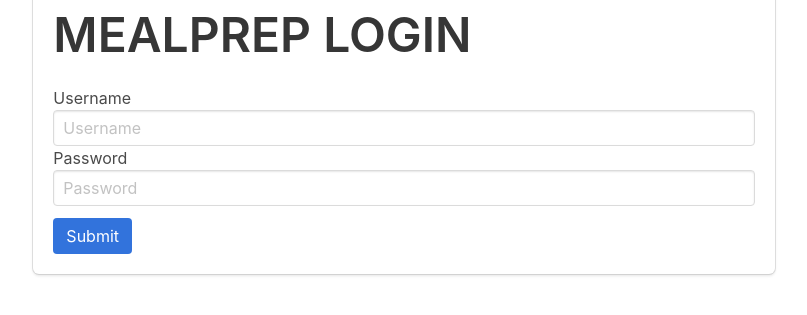
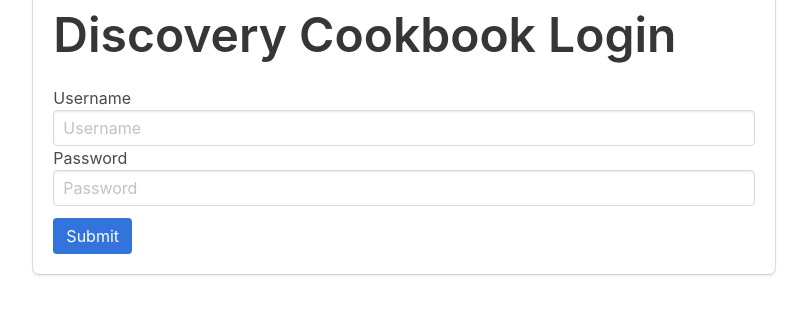
Before and after one commit to erikqu/MealApplication, a Flask app: page / in a window 1280 px wide. Shown: the top 315 px of the page, without its empty margins (236-1043 px from the left). Run offline with Flask 2, Linux system fonts and the light colour scheme.

Commit message:
changed login header to Discovery Cookbook Login

```diff
--- a/templates/login.html
+++ b/templates/login.html
@@ -12,7 +12,7 @@
 
 <div class = "columns is-centered">
 <div class = "box is-half">
-        <h1 class = "title is-1"> MEALPREP LOGIN </h1>
+        <h1 class = "title is-1"> Discovery Cookbook Login </h1>
         {% if loginfail%}
             <h2 class = "title is-5" style="color: red"> LOGIN FAILURE </h1>
         {% endif %}
```
